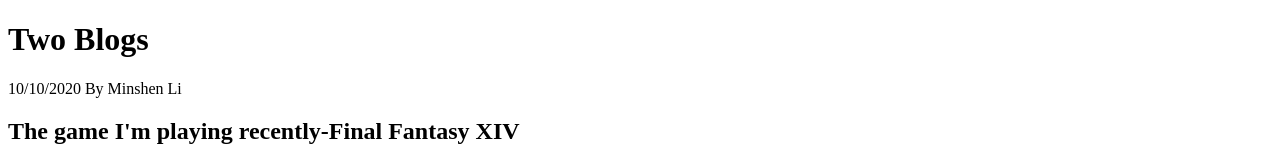
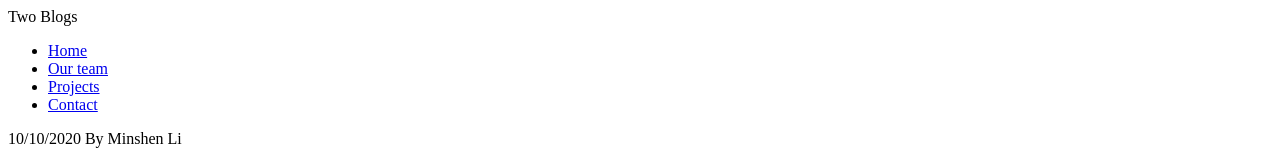
Before and after one commit to Aventyr123/mi349_blog, a plain HTML site: page index.html in a window 1280 px wide. Shown: the top 162 px of the page. Drawn offline with Linux system fonts and the light colour scheme; grey boxes are pictures that could not be loaded.

Commit message:
Update index.html

```diff
--- a/index.html
+++ b/index.html
@@ -6,7 +6,14 @@
     <title>Two Blogs</title>
 </head>
 <body>
-<h1>Two Blogs</h1>
+<header>Two Blogs</header>
+<nav>
+    <ul>
+      <li><a href="#">Home</a></li>
+      <li><a href="#">Our team</a></li>
+      <li><a href="#">Projects</a></li>
+      <li><a href="#">Contact</a></li>
+    </ul>
 <p>  </p>
 <p>  </p>
 <article>
```
